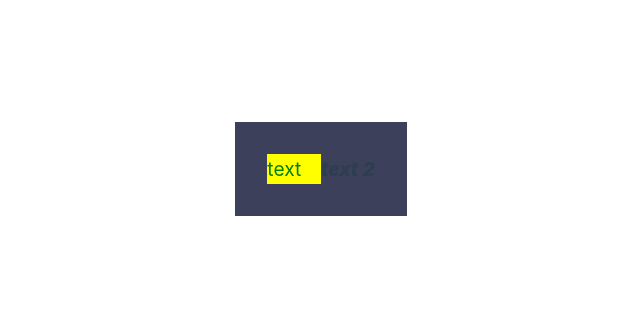
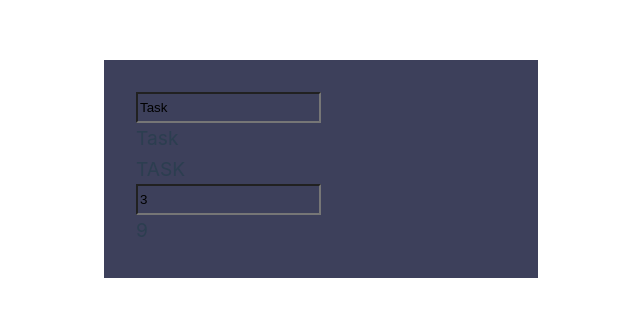
Before and after one commit to MakerAVGN/Vue3Base, a Vue app in the folder vue-project/: page / in a window 1280 px wide. Shown: the part 231-548 px from the top of the page, without its empty margins (319-959 px from the left). Built offline with nearby package versions, Linux system fonts and the light colour scheme.

Commit message:
Двусторонняя привязка данных к инпутам в Vue

```diff
--- a/vue-project/src/App.vue
+++ b/vue-project/src/App.vue
@@ -1,9 +1,9 @@
 <script>
 export default {
- data() {
+  data() {
     return {
-      isActive: true,
-      hasError: true,
+      task: "Task",
+      number: 3,
     }
   },
   methods: {
@@ -12,12 +12,11 @@ export default {
 }
 </script>
 <template>
-  <p :style="{ color: 'green', 'background-color': 'yellow' }">
-    text
-  </p>
-  <p :style="{'font-weight': 800, 'font-style': 'italic'}">
-    text 2
-  </p>
+ <input type="text" v-model="task" /><br>
+  <p>{{ task }}</p><br>
+  <p>{{ task.toUpperCase() }}</p><br>
+  <input type="number" v-model="number" /><br>
+  <p>{{ number ** 2 }}</p><br>
 </template>
 
 <style>
```
